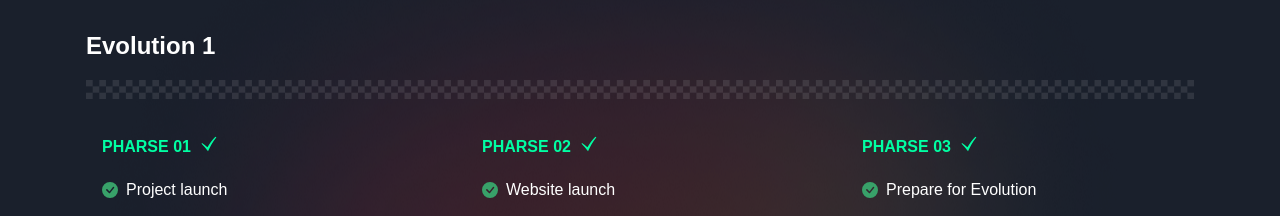
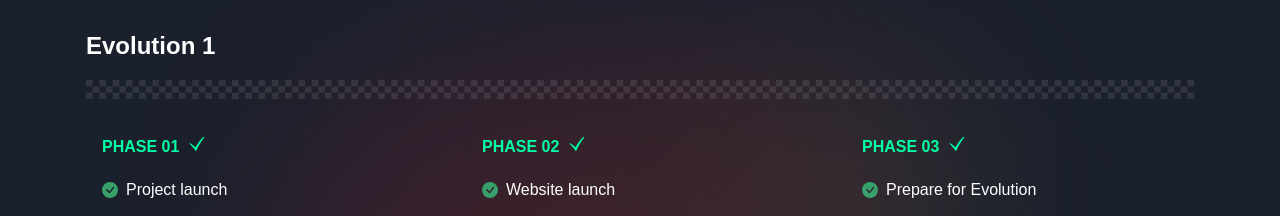
Before and after one commit to xiownthispla/kadena-skellies-nft-website, a Next.js app: page / in a window 1280 px wide. Shown: the part 2840-3056 px from the top of the page. Built offline with nearby package versions, Linux system fonts and the light colour scheme.

Commit message:
spelling fix

```diff
--- a/components/RoadMap.jsx
+++ b/components/RoadMap.jsx
@@ -46,7 +46,7 @@ const RoadMap = () => {
 
                         <SimpleGrid
                             minChildWidth={["300px", null, "310px"]}
-                            gap={["16px", null,"32px"]}
+                            gap={["16px", null, "32px"]}
                             mt="20px"
                         >
                             {/* Pharse one  */}
@@ -57,7 +57,7 @@ const RoadMap = () => {
                                     fontWeight="900"
                                     color="brand.green"
                                 >
-                                    pharse 01
+                                    phase 01
                                     <Icon
                                         as={GiCheckMark}
                                         ml="10px"
@@ -87,7 +87,7 @@ const RoadMap = () => {
                                     fontWeight="900"
                                     color="brand.green"
                                 >
-                                    pharse 02
+                                    phase 02
                                     <Icon
                                         as={GiCheckMark}
                                         ml="10px"
@@ -117,7 +117,7 @@ const RoadMap = () => {
                                     fontWeight="900"
                                     color="brand.green"
                                 >
-                                    pharse 03
+                                    phase 03
                                     <Icon
                                         as={GiCheckMark}
                                         ml="10px"
```
